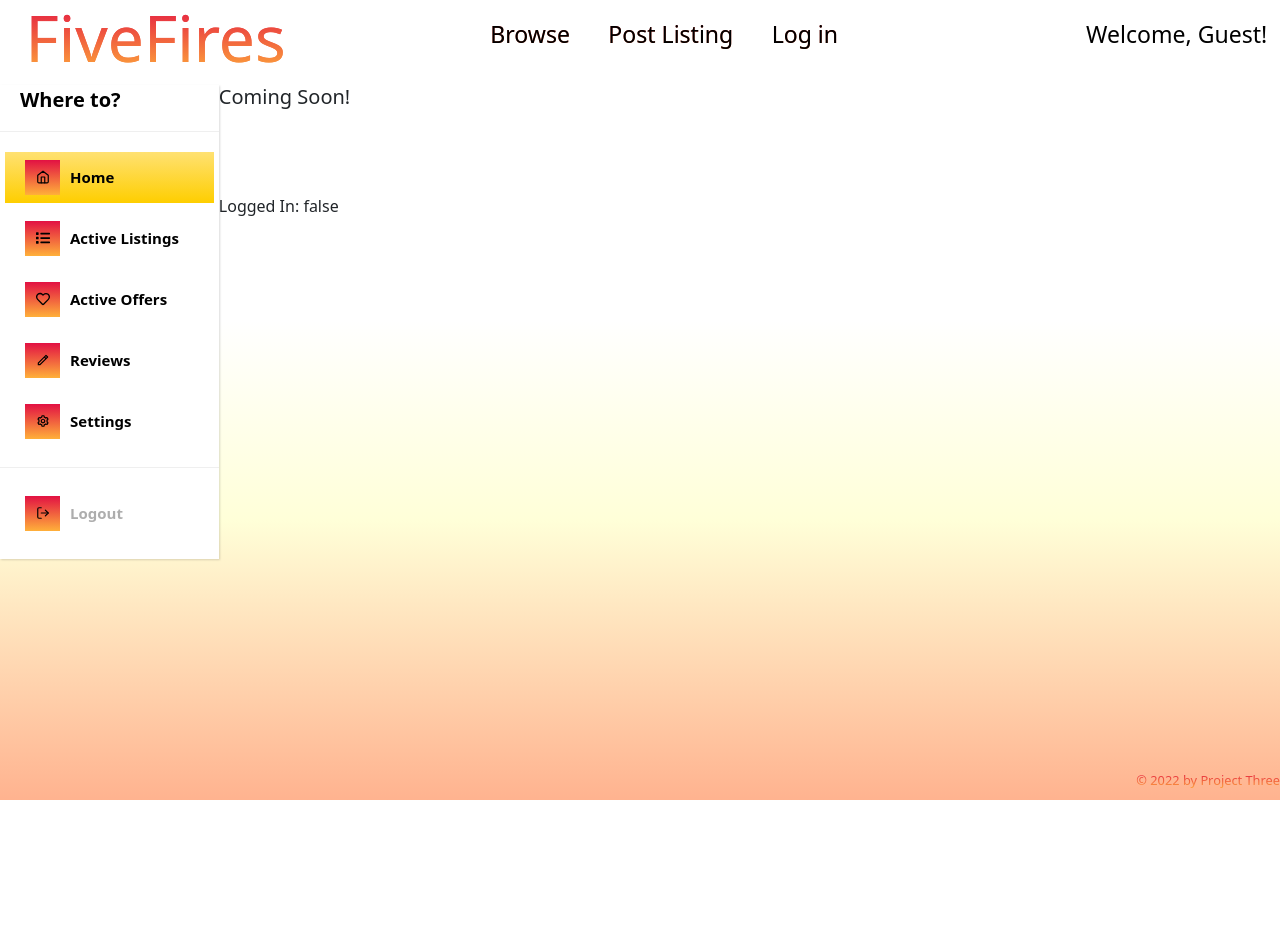
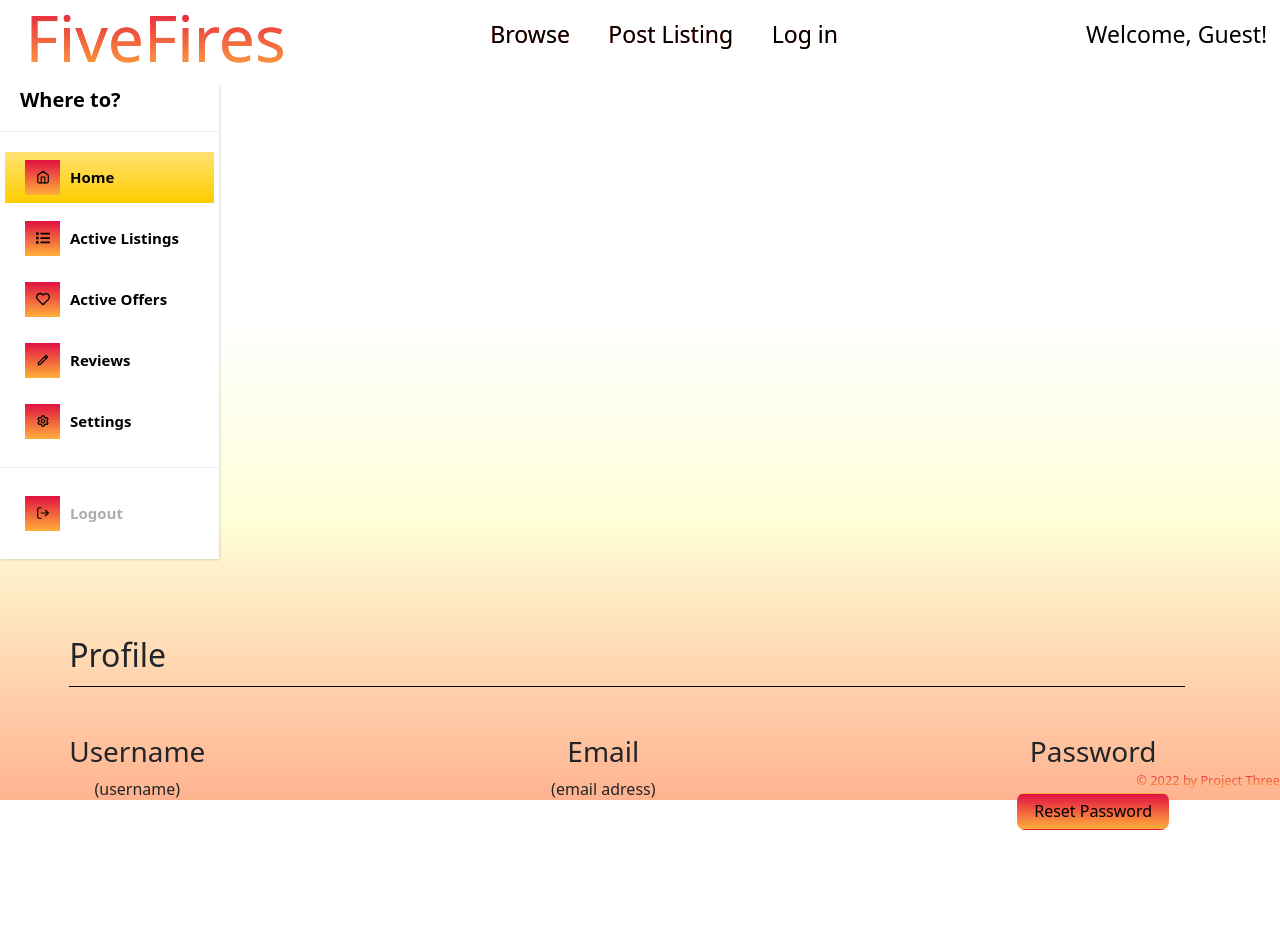
Before and after one commit to AshtonBrugh/project-three, a React (Create React App) app in the folder client/: page /profile in a window 1280 px wide. Shown: the top 952 px of the page. Before the commit the page ends 800 px from the top, so only its background shows below. Built offline with nearby package versions, Linux system fonts and the light colour scheme; no server answers; a web font is replaced by a local one.

Commit message:
finished profile display

```diff
--- a/client/src/components/pages/Post.js
+++ b/client/src/components/pages/Post.js
@@ -80,7 +80,7 @@ const Post = () => {
         event.preventDefault();
         try {
             await addProduct({
-                variables: { productTitle, productDescription, productImage }
+                variables: { productTitle, productDescription, productImage, productSaleStart, productSaleEnd, productStartingPrice }
             });
             setProductTitle('');
             setProductDescription('');
--- a/client/src/components/pages/Profile.js
+++ b/client/src/components/pages/Profile.js
@@ -6,13 +6,36 @@ import ReviewList from './profile/reviewList';
 import Settings from './profile/Settings';
 import RegisterLogin from '../RegisterLogin';
 
+import './css/profile.css';
+
 const Profile = () => {
 
     const [currentPage, setCurrentPage] = React.useState('profile');
 
     const renderPage = () => {
         if (currentPage.toLowerCase().includes('profile')) {
-            return <h5>Coming Soon! </h5>;
+            return (
+                <div className='container profile-container'>
+                    <div>
+                        <h2 className='profile-title'>Profile</h2>
+                    </div>
+                    <div className='profile-items'>
+                        <div className='profile-item'>
+                            <h3>Username</h3>
+                            <p>(username)</p>
+                        </div>
+                        <div className='profile-item'>
+                            <h3>Email</h3>
+                            <p>(email adress)</p>
+                        </div>
+                        <div className='profile-item'>
+                            <h3>Password</h3>
+                            <button className='button'>Reset Password</button>
+                        </div>
+                    </div>
+
+                </div>
+            );
         }
         if (currentPage.toLowerCase().includes('activelistings')) {
             return <ActiveListings />;
--- /dev/null
+++ b/client/src/components/pages/css/profile.css
@@ -0,0 +1,48 @@
+.button {
+    margin-top: 0;
+    margin-bottom: 4rem;
+    background: linear-gradient(180deg, #E21143, #FFB03A);
+    padding: .35rem;
+    padding-left: 1rem;
+    padding-right: 1rem;
+    border: 1px solid transparent;
+    border-radius: .5rem;
+    font-weight: 400;
+}
+
+button:hover {
+    transition: all 500ms ease;
+    background: linear-gradient(90deg, #E21143, #FFB03A);
+    color: white;
+}
+
+h3 {
+    margin-bottom: 2rem;
+}
+
+p {
+    margin-top: 1rem;
+}
+
+.profile-container {
+    display: flex;
+    flex-direction: column;
+}
+
+.profile-title {
+    border-bottom: 1px solid black;
+    display: flex;
+    align-items: flex-start;
+    margin-bottom: 3rem;
+    padding-bottom: .75rem;
+}
+
+.profile-item {
+
+}
+
+.profile-items {
+    display: flex;
+    flex-direction: row;
+    justify-content: space-between;
+}
--- a/client/src/components/productForm.js
+++ /dev/null
@@ -1 +0,0 @@
-import React from "react";
```
Also changed, not shown: client/src/components/pages/Product.js (deleted, +0 -13 lines).
